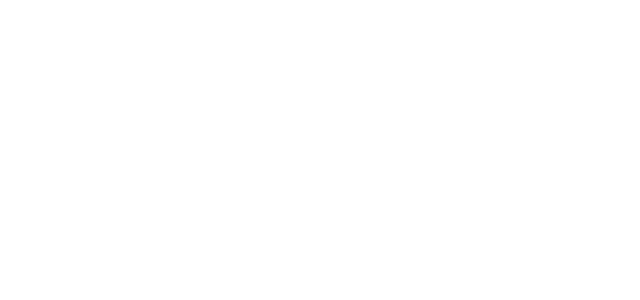
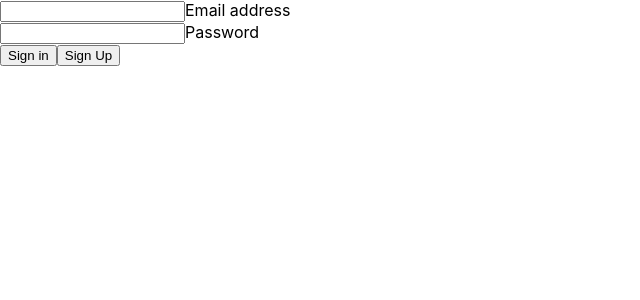
Before and after one commit to Lorraineken/todo-list, a React (Create React App) app: page / in a window 1280 px wide. Before the commit this address had no page. Shown: the top 300 px of the page, without its empty margins (0-640 px from the left). Built offline with nearby package versions, Linux system fonts and the light colour scheme.

Commit message:
Added Login form and route

```diff
--- a/package.json
+++ b/package.json
@@ -8,6 +8,7 @@
     "@testing-library/user-event": "^13.5.0",
     "react": "^18.2.0",
     "react-dom": "^18.2.0",
+    "react-router-dom": "^6.9.0",
     "react-scripts": "5.0.1",
     "web-vitals": "^2.1.4"
   },
--- a/src/components/App.js
+++ b/src/components/App.js
@@ -1,14 +1,17 @@
 import React from 'react';
 import { Route, Routes } from 'react-router-dom';
 import '../App.css';
+import Login from './Login';
 
 function App() {
   return (
     <div>
-      <Routes>
-
-      </Routes>
-
+     <Routes>
+     <Route
+         path ="/"
+         element={<Login />}
+        />
+     </Routes>
     </div>
   );
 }
--- a/src/components/Login.js
+++ b/src/components/Login.js
@@ -2,9 +2,28 @@ import React from "react"
 
 function Login(){
     return (
-     <div>
-
-     </div>
+        <section className="vh-100">
+        <div className="container py-5 h-100">
+        <div className="row d-flex align-items-center justify-content-center h-100">
+        <div className="col-md-7 col-lg-5 col-xl-5 offset-xl-1">
+         <form >
+           <div className="form-outline mb-4">
+             <input type="email"  id="form1-mail" className="form-control form-control-lg"  />
+             <label className="form-label" htmlFor="form1-mail">Email address</label>
+           </div>
+           <div className="form-outline mb-4">
+             <input type="password"  id="form1-pswd" className="form-control form-control-lg"  />
+             <label className="form-label" htmlFor="form1-pswd">Password</label>
+           </div>
+           <div className="d-flex justify-content-around align-items-center mb-4">
+           </div>
+           <button type="submit" className="btn btn-primary btn-lg btn-block">Sign in</button>
+            <button className="btn btn-secondary btn-lg btn-block ms-2">Sign Up</button>
+           </form>
+         </div>
+       </div>
+       </div>
+    </section>
     )
 }
 
```
Also changed, not shown: 1 other file (tests, documents, lock files or other folders).
